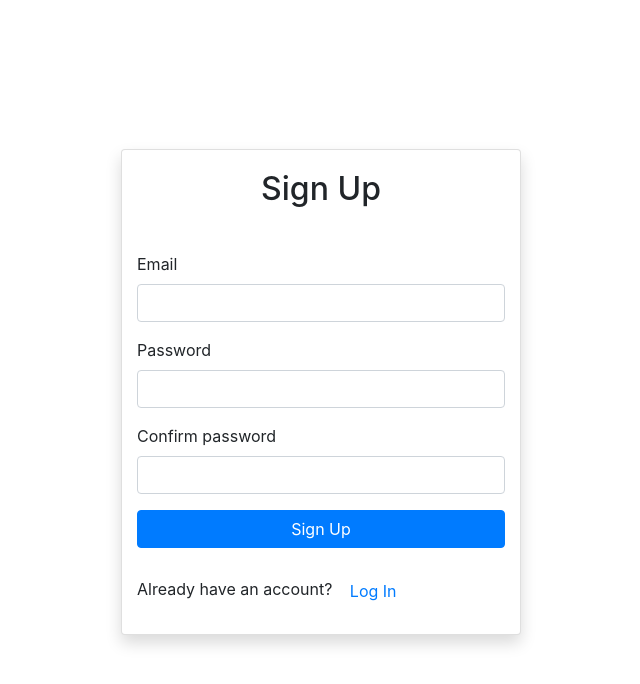
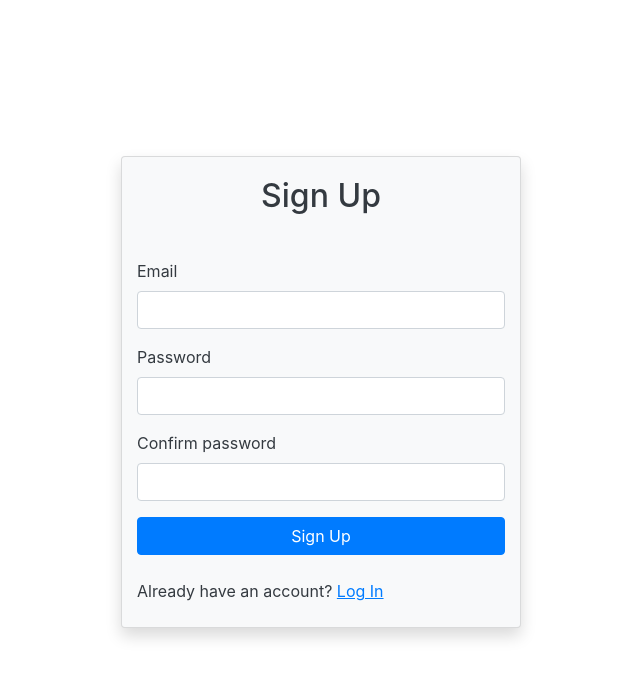
Before and after one commit to StarijShlupick/WeldChat, a React (Create React App) app: page / in a window 1280 px wide. Shown: the top 684 px of the page, without its empty margins (319-959 px from the left). Built offline with nearby package versions, Linux system fonts and the light colour scheme; no server answers.

Commit message:
fix: add email section to messages collection in firestore; feat: add some dark theme styles

```diff
--- a/src/App.tsx
+++ b/src/App.tsx
@@ -1,15 +1,29 @@
-import React from 'react';
-import { useAuthState } from "react-firebase-hooks/auth";
-import { auth } from "./firebase";
+import React, {useEffect} from 'react';
+import {useAuthState} from "react-firebase-hooks/auth";
+import {auth} from "./firebase";
 import ChatRoom from "./components/ChatRoom/ChatRoom";
 import Auth from "./components/Auth/Auth";
-import { Spinner } from "react-bootstrap";
+import {Spinner} from "react-bootstrap";
+import {useAppSelector} from "./app/hooks";
+import {EThemeMode} from "./features/types";
 
 const App: React.FC = () => {
 	const [user, loading] = useAuthState(auth);
+	const themeMode = useAppSelector((state) => state.ThemeModeReducer);
+	const bodyTheme = window.document.body;
+	useEffect(() => {
+		if (themeMode === EThemeMode.light) {
+			bodyTheme.removeAttribute('class')
+		} else {
+			bodyTheme.removeAttribute('class')
+			bodyTheme.classList.add(
+					'bg-secondary'
+			)
+		}
+	})
 	if (loading) {
 		return (
-        <section className="app d-flex align-items-center justify-content-center" style={{ height: '100vh' }}>
+				<section className="app d-flex align-items-center justify-content-center" style={{height: '100vh'}}>
 					<div className="d-flex align-items-center justify-content-center flex-column">
 						<h1 className="mb-5">WeldChat</h1>
 						<Spinner animation="border"/>
@@ -18,8 +32,8 @@ const App: React.FC = () => {
 		)
 	}
 	return (
-    <section className="App" style={{ height: '100vh' }}>
-      {user ? <ChatRoom /> : <Auth />}
+			<section className="App" style={{height: '100vh'}}>
+				{user ? <ChatRoom/> : <Auth/>}
 			</section>
 	);
 }
--- a/src/components/Auth/Auth.tsx
+++ b/src/components/Auth/Auth.tsx
@@ -9,8 +9,8 @@ const Auth: React.FC = () => {
 	const authMode = useAppSelector((state) => state.AuthReducer)
 	return (
 			<section className="auth">
-				<Container className="d-flex align-items-center justify-content-center h-100" style={{ minHeight: "100vh" }}>
-					<div className="w-100" style={{ maxWidth: "400px" }}>
+				<Container className="d-flex align-items-center justify-content-center h-100" style={{minHeight: "100vh"}}>
+					<div className="w-100" style={{maxWidth: "400px"}}>
 						{authMode === EAuthMode.signup ? (
 								<SignUp/>
 						) : (
--- a/src/components/LogIn/LogIn.tsx
+++ b/src/components/LogIn/LogIn.tsx
@@ -1,8 +1,9 @@
 import React, {useEffect, useRef, useState} from "react";
-import {Form, Button, Alert, Card} from 'react-bootstrap'
+import {Alert, Button, Card, Form} from 'react-bootstrap'
 import {login} from "../../firebase";
 import {authSignUpMode} from "../../features/actions";
-import {useAppDispatch} from "../../app/hooks";
+import {useAppDispatch, useAppSelector} from "../../app/hooks";
+import {EThemeMode} from "../../features/types";
 
 const LogIn: React.FC = () => {
 	const emailRef = useRef() as React.MutableRefObject<HTMLInputElement>;
@@ -10,12 +11,14 @@ const LogIn: React.FC = () => {
 	const componentIsMounted = useRef(true);
 	const [loading, setLoading] = useState(false);
 	const [error, setError] = useState('');
+	const themeMode = useAppSelector((state) => state.ThemeModeReducer);
 	const dispatch = useAppDispatch()
 	useEffect(() => {
 		return () => {
 			componentIsMounted.current = false;
 		}
 	}, [])
+
 	async function handleSubmit(e: { preventDefault: () => void; }) {
 		e.preventDefault();
 		try {
@@ -29,9 +32,12 @@ const LogIn: React.FC = () => {
 			setLoading(false)
 		}
 	}
+
 	return (
 			<section className="login">
-			<Card className="shadow mt-2 mb-4" style={{padding: "0px 15px"}}>
+				<Card className="shadow mt-2 mb-4" style={{padding: "0px 15px"}}
+							bg={themeMode === EThemeMode.light ? 'light' : 'dark'}
+							text={themeMode === EThemeMode.light ? 'dark' : 'light'}>
 					<Card.Body>
 						<h2 className="text-center mb-4">Log In</h2>
 					</Card.Body>
@@ -49,11 +55,15 @@ const LogIn: React.FC = () => {
 							<Form.Control type="password" ref={passwordRef} required/>
 						</Form.Group>
 						{error && <Alert variant="danger">{error}</Alert>}
-					<Button className="w-100 mb-4" type="submit" disabled={loading}>Log In</Button>
+						<Button className="w-100 mb-4" type="submit" disabled={loading}
+										variant={themeMode === EThemeMode.light ? 'primary' : 'outline-light'}>Log In</Button>
 					</Form>
 					<div className="w-100 mt2 mb-4">
-					Need an account? <Button variant="link" onClick={() => {
-					dispatch(authSignUpMode())}}>Sign Up</Button>
+						Need an account? <span className={themeMode === EThemeMode.light ? "text-primary" : 'text-light'}
+																	 onClick={() => {
+																		 dispatch(authSignUpMode())
+																	 }}
+																	 style={{cursor: "pointer"}}><u>Sign Up</u></span>
 					</div>
 				</Card>
 			</section>
--- a/src/components/Message/Message.tsx
+++ b/src/components/Message/Message.tsx
@@ -1,13 +1,13 @@
 import React, {FunctionComponent} from "react";
-import {TMessageProps} from "../../features/types";
+import {EThemeMode, TMessageProps} from "../../features/types";
 import {Card} from "react-bootstrap";
 import {auth} from "../../firebase";
-import {useAuthState} from "react-firebase-hooks/auth";
+import {useAppSelector} from "../../app/hooks";
 
 const Message: FunctionComponent<TMessageProps> = (props: TMessageProps) => {
 	// @ts-ignore
-	const { text, uid, createdAt } = props.message;
-	const [user] = useAuthState(auth);
+	const {text, uid, createdAt, email} = props.message;
+	const themeMode = useAppSelector((state) => state.ThemeModeReducer)
 	const monthNames = ["January", "February", "March", "April", "May", "June",
 		"July", "August", "September", "October", "November", "December"
 	];
@@ -20,16 +20,24 @@ const Message: FunctionComponent<TMessageProps> = (props: TMessageProps) => {
 			${hours >= 10 ? hours : `0${hours}`}:${minutes >= 10 ? minutes : `0${minutes}`}`;
 
 	const messageUser = uid === (auth.currentUser && auth.currentUser.uid) ? 'sent' : 'received';
-	const name = user?.email
+	const name = email
 	return (
 			<section className={`message pt-2 pb-1 ${messageUser === 'sent' ? 'align-self-end' : 'align-self-start'}`}
-										 style={messageUser === 'sent' ? {textAlign: 'end', maxWidth: '75%'} : {textAlign: 'start', maxWidth: '75%'}}>
+							 style={messageUser === 'sent' ? {textAlign: 'end', maxWidth: '75%'} : {
+								 textAlign: 'start',
+								 maxWidth: '75%'
+							 }}>
 				<Card className={`message__card d-flex flex-column mb-3 shadow ${messageUser}`}
-													border={`${messageUser === 'sent' ? 'primary' : 'light'}`}>
+							border={themeMode === EThemeMode.light ?
+									`${messageUser === 'sent' ? 'primary' : 'light'}` :
+									`${messageUser === 'sent' ? 'light' : ''}`}
+							bg={themeMode === EThemeMode.light ? 'light' : 'dark'}
+							text={themeMode === EThemeMode.light ? 'dark' : 'light'}>
 					<Card.Header className="p-2 pt-1 pb-1">
 						<Card.Title className="mb-0">
 							{messageUser === 'sent' ? 'You' : name && name.split('@')[0]}
-							<div className="text-muted font-weight-light mt-1" style={{fontSize: '0.8rem'}}>
+							<div className={`${themeMode === EThemeMode.light ? 'text-muted' : null} font-weight-light mt-1`}
+									 style={{fontSize: '0.8rem'}}>
 								{time}
 							</div>
 						</Card.Title>
--- a/src/components/SignUp/SignUp.tsx
+++ b/src/components/SignUp/SignUp.tsx
@@ -1,8 +1,9 @@
 import React, {useEffect, useRef, useState} from "react";
 import {Form, Button, Alert, Card} from 'react-bootstrap'
 import {signup} from "../../firebase";
-import {useAppDispatch} from "../../app/hooks";
+import {useAppDispatch, useAppSelector} from "../../app/hooks";
 import {authLogInMode} from "../../features/actions";
+import {EThemeMode} from "../../features/types";
 
 const SignUp: React.FC = () => {
 	const emailRef = useRef() as React.MutableRefObject<HTMLInputElement>;
@@ -11,12 +12,14 @@ const SignUp: React.FC = () => {
 	const componentIsMounted = useRef(true);
 	const [loading, setLoading] = useState(false);
 	const [error, setError] = useState('');
+	const themeMode = useAppSelector((state) => state.ThemeModeReducer);
 	const dispatch = useAppDispatch()
 	useEffect(() => {
 		return () => {
 			componentIsMounted.current = false;
 		}
 	}, [])
+
 	async function handleSubmit(e: { preventDefault: () => void; }) {
 		e.preventDefault();
 		if (passwordRef.current.value !== passwordConfirmRef.current.value) {
@@ -27,26 +30,23 @@ const SignUp: React.FC = () => {
 			setLoading(true)
 			await signup(emailRef.current.value, passwordRef.current.value)
 		} catch {
-			setError('Failed to create an accoutn')
+			setError('Failed to create an account')
 		}
 		if (componentIsMounted.current) {
 			setLoading(false)
 		}
 		dispatch(authLogInMode())
 	}
+
 	return (
 			<section className="sign-up">
-			<Card className="shadow mt-2 mb-4" style={{padding: "0px 15px"}}>
+				<Card className="shadow mt-2 mb-4" style={{padding: "0px 15px"}}
+							bg={themeMode === EThemeMode.light ? 'light' : 'dark'}
+							text={themeMode === EThemeMode.light ? 'dark' : 'light'}>
 					<Card.Body>
 						<h2 className="text-center mb-4">Sign Up</h2>
 					</Card.Body>
 					<Form onSubmit={handleSubmit}>
-					{/*<Form.Group id="name">*/}
-					{/*	<Form.Label>*/}
-					{/*		Name*/}
-					{/*	</Form.Label>*/}
-					{/*	<Form.Control type="text" required/>*/}
-					{/*</Form.Group>*/}
 						<Form.Group id="email">
 							<Form.Label>
 								Email
@@ -66,11 +66,15 @@ const SignUp: React.FC = () => {
 							<Form.Control type="password" ref={passwordConfirmRef} required/>
 						</Form.Group>
 						{error && <Alert variant="danger">{error}</Alert>}
-					<Button className="w-100 mb-4" type="submit" disabled={loading}>Sign Up</Button>
+						<Button className="w-100 mb-4" type="submit" disabled={loading}
+										variant={themeMode === EThemeMode.light ? 'primary' : 'outline-light'}>Sign Up</Button>
 					</Form>
 					<div className="w-100 mt2 mb-4">
-					Already have an account? <Button variant="link" onClick={() => {
-					dispatch(authLogInMode())}}>Log In</Button>
+						Already have an account? <span className={themeMode === EThemeMode.light ? "text-primary" : 'text-light'}
+																					 onClick={() => {
+																						 dispatch(authLogInMode())
+																					 }}
+																					 style={{cursor: "pointer"}}><u>Log In</u></span>
 					</div>
 				</Card>
 			</section>
```
Also changed, not shown: src/components/ChatRoom/ChatRoom.tsx (+24 -19 lines), src/components/ThemeModeToggler/ThemeModeToggler.tsx (+8 -7 lines). Lines whose indentation alone changed are shown as unchanged.
